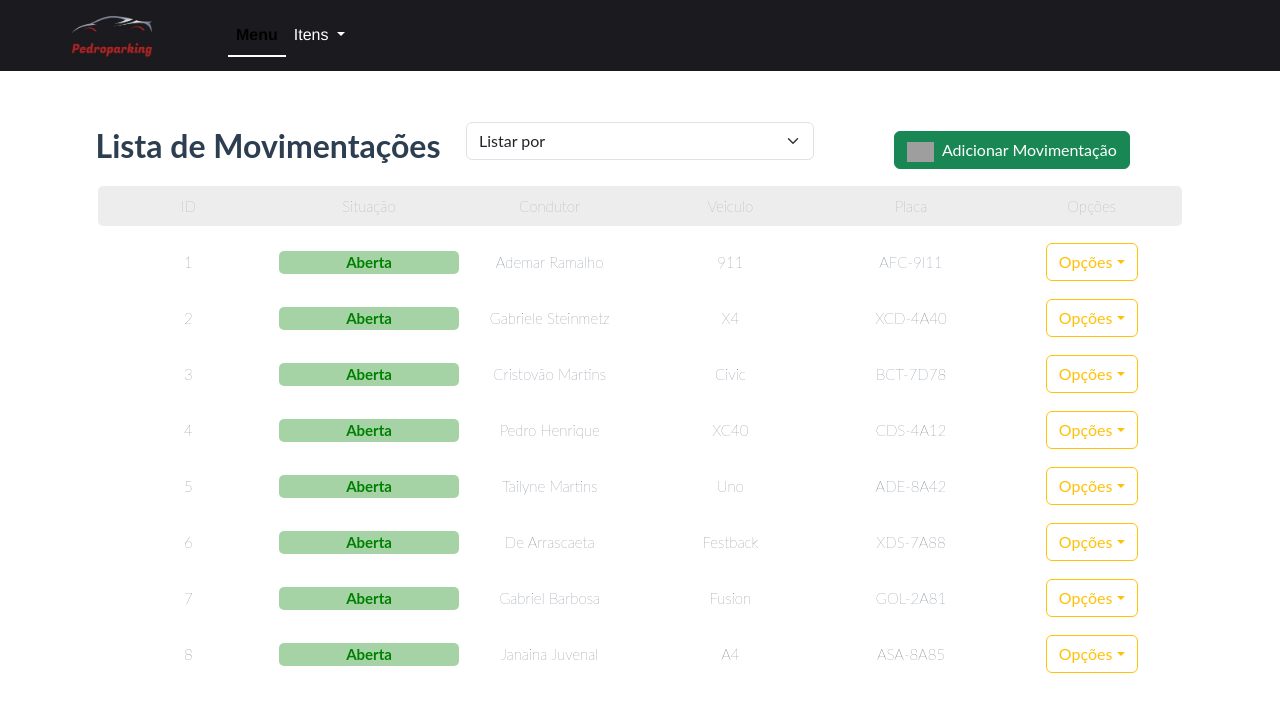
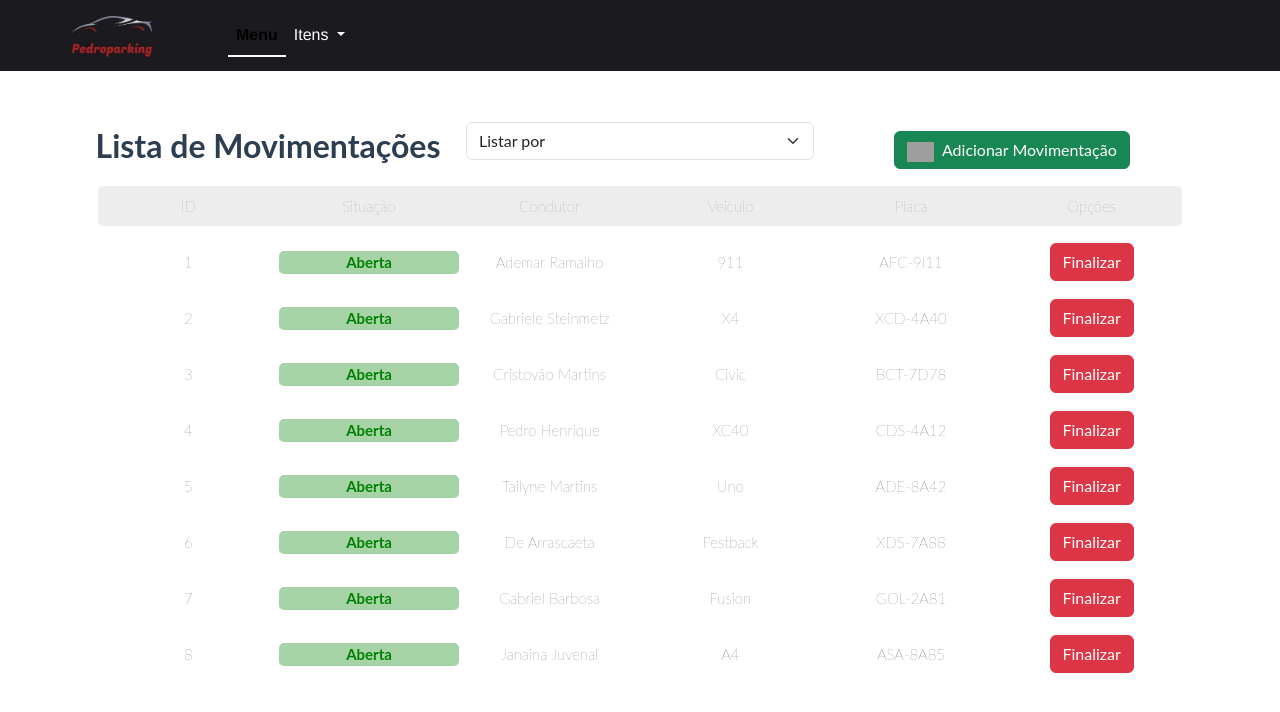
Before and after one commit to AdemarRamalho/Estacionamento-cliente, a Vue app: page /movimentacao-lista in a window 1280 px wide. Shown: the top 712 px of the page. Built offline with nearby package versions, Linux system fonts and the light colour scheme; grey boxes are pictures that could not be loaded.

Commit message:
Style movimentação

```diff
--- a/src/views/movimentacao/movimentacao-lista-view.vue
+++ b/src/views/movimentacao/movimentacao-lista-view.vue
@@ -37,12 +37,8 @@
         <div class="col"> Ademar Ramalho </div>
         <div class="col"> 911 </div>
         <div class="col"> AFC-9I11 </div>
-        <div class="col dropdown">
-            <button type="submit" class="btn btn-outline-warning botao dropdown-toggle" role="button" data-bs-toggle="dropdown" aria-expanded="false">Opções</button>
-            <div class="dropdown-menu">
-                <button class="dropdown-item">Excluir</button>
-                <button type="button" class="dropdown-item">Editar</button>
-            </div>
+        <div class="col">
+            <button type="submit" class="btn btn-danger botao" role="button" data-bs-toggle="dropdown" aria-expanded="false">Finalizar</button>
         </div>
     </div>
 
@@ -52,12 +48,8 @@
         <div class="col"> Gabriele Steinmetz </div>
         <div class="col"> X4 </div>
         <div class="col"> XCD-4A40 </div>
-        <div class="col dropdown">
-            <button type="submit" class="btn btn-outline-warning botao dropdown-toggle" role="button" data-bs-toggle="dropdown" aria-expanded="false">Opções</button>
-            <div class="dropdown-menu">
-                <button class="dropdown-item">Excluir</button>
-                <button type="button" class="dropdown-item">Editar</button>
-            </div>
+        <div class="col">
+            <button type="submit" class="btn btn-danger botao" role="button" data-bs-toggle="dropdown" aria-expanded="false">Finalizar</button>
         </div>
     </div>
 
@@ -67,12 +59,8 @@
         <div class="col"> Cristovão Martins </div>
         <div class="col"> Civic </div>
         <div class="col"> BCT-7D78 </div>
-        <div class="col dropdown">
-            <button type="submit" class="btn btn-outline-warning botao dropdown-toggle" role="button" data-bs-toggle="dropdown" aria-expanded="false">Opções</button>
-            <div class="dropdown-menu">
-                <button class="dropdown-item">Excluir</button>
-                <button type="button" class="dropdown-item">Editar</button>
-            </div>
+        <div class="col">
+            <button type="submit" class="btn btn-danger botao" role="button" data-bs-toggle="dropdown" aria-expanded="false">Finalizar</button>
         </div>
     </div>
 
@@ -82,12 +70,8 @@
         <div class="col"> Pedro Henrique </div>
         <div class="col"> XC40 </div>
         <div class="col"> CDS-4A12 </div>
-        <div class="col dropdown">
-            <button type="submit" class="btn btn-outline-warning botao dropdown-toggle" role="button" data-bs-toggle="dropdown" aria-expanded="false">Opções</button>
-            <div class="dropdown-menu">
-                <button class="dropdown-item">Excluir</button>
-                <button type="button" class="dropdown-item">Editar</button>
-            </div>
+        <div class="col">
+            <button type="submit" class="btn btn-danger botao" role="button" data-bs-toggle="dropdown" aria-expanded="false">Finalizar</button>
         </div>
     </div>
 
@@ -97,12 +81,8 @@
         <div class="col"> Tailyne Martins </div>
         <div class="col"> Uno </div>
         <div class="col"> ADE-8A42 </div>
-        <div class="col dropdown">
-            <button type="submit" class="btn btn-outline-warning botao dropdown-toggle" role="button" data-bs-toggle="dropdown" aria-expanded="false">Opções</button>
-            <div class="dropdown-menu">
-                <button class="dropdown-item">Excluir</button>
-                <button type="button" class="dropdown-item">Editar</button>
-            </div>
+        <div class="col">
+            <button type="submit" class="btn btn-danger botao" role="button" data-bs-toggle="dropdown" aria-expanded="false">Finalizar</button>
         </div>
     </div>
 
@@ -112,12 +92,8 @@
         <div class="col"> De Arrascaeta </div>
         <div class="col"> Festback </div>
         <div class="col"> XDS-7A88 </div>
-        <div class="col dropdown">
-            <button type="submit" class="btn btn-outline-warning botao dropdown-toggle" role="button" data-bs-toggle="dropdown" aria-expanded="false">Opções</button>
-            <div class="dropdown-menu">
-                <button class="dropdown-item">Excluir</button>
-                <button type="button" class="dropdown-item">Editar</button>
-            </div>
+        <div class="col">
+            <button type="submit" class="btn btn-danger botao" role="button" data-bs-toggle="dropdown" aria-expanded="false">Finalizar</button>
         </div>
     </div>
 
@@ -127,12 +103,8 @@
         <div class="col"> Gabriel Barbosa </div>
         <div class="col"> Fusion </div>
         <div class="col"> GOL-2A81 </div>
-        <div class="col dropdown">
-            <button type="submit" class="btn btn-outline-warning botao dropdown-toggle" role="button" data-bs-toggle="dropdown" aria-expanded="false">Opções</button>
-            <div class="dropdown-menu">
-                <button class="dropdown-item">Excluir</button>
-                <button type="button" class="dropdown-item">Editar</button>
-            </div>
+        <div class="col">
+            <button type="submit" class="btn btn-danger botao" role="button" data-bs-toggle="dropdown" aria-expanded="false">Finalizar</button>
         </div>
     </div>
 
@@ -142,12 +114,8 @@
         <div class="col"> Janaina Juvenal </div>
         <div class="col"> A4 </div>
         <div class="col"> ASA-8A85 </div>
-        <div class="col dropdown">
-            <button type="submit" class="btn btn-outline-warning botao dropdown-toggle" role="button" data-bs-toggle="dropdown" aria-expanded="false">Opções</button>
-            <div class="dropdown-menu">
-                <button class="dropdown-item">Excluir</button>
-                <button type="button" class="dropdown-item">Editar</button>
-            </div>
+        <div class="col">
+            <button type="submit" class="btn btn-danger botao" role="button" data-bs-toggle="dropdown" aria-expanded="false">Finalizar</button>
         </div>
     </div>
 </div>
```
